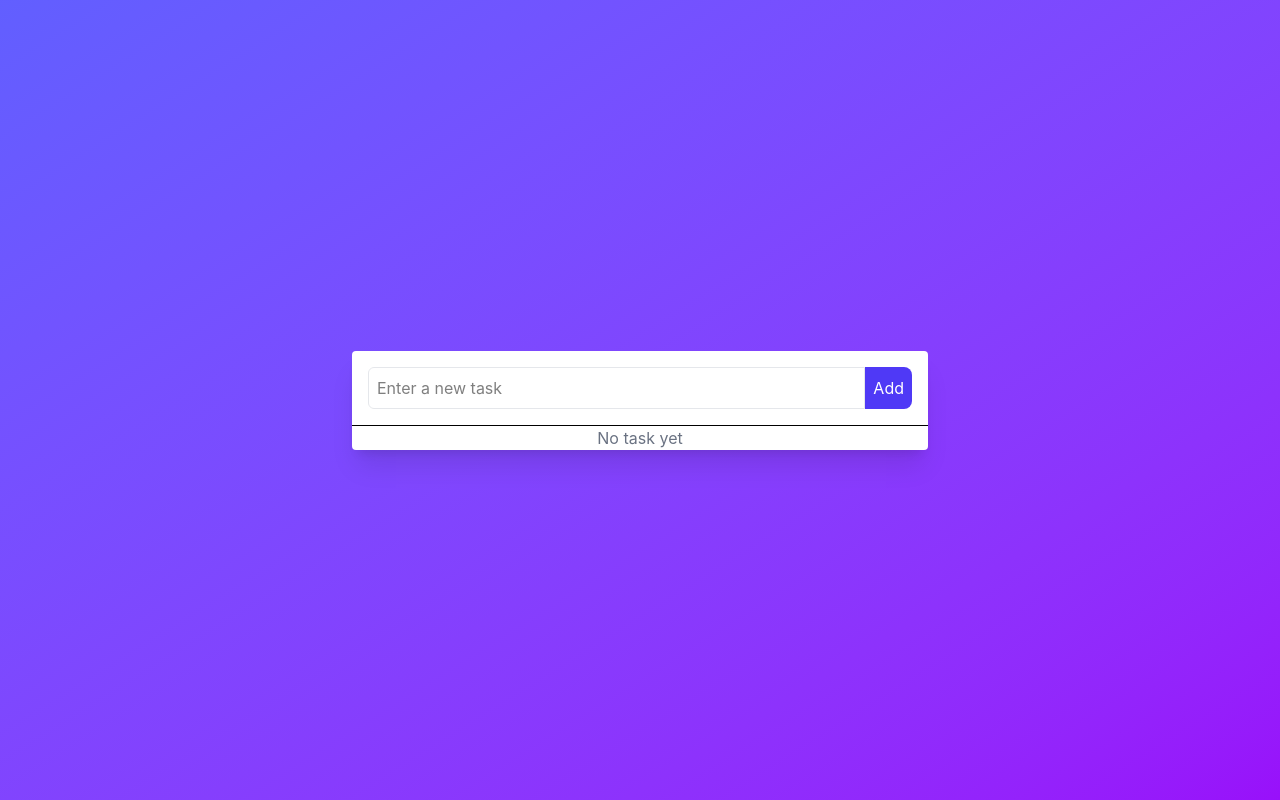
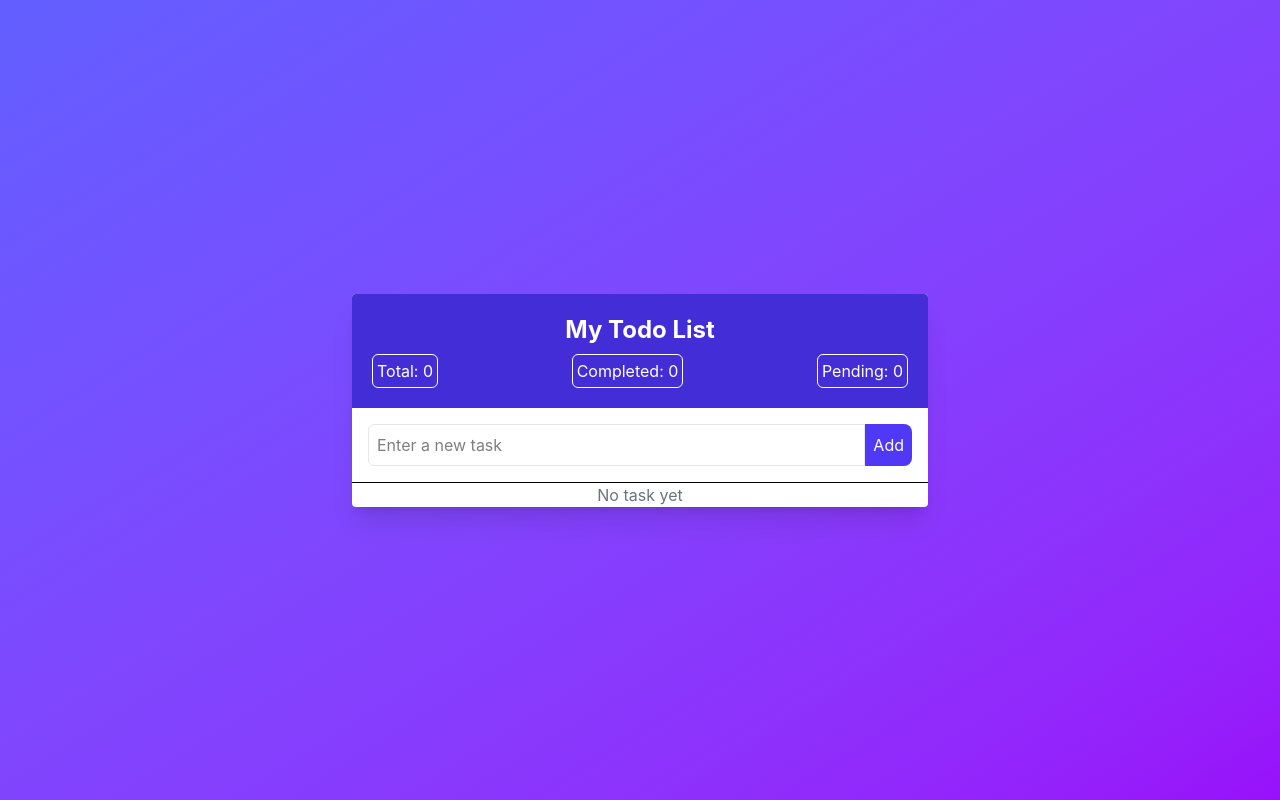
Before and after one commit to rensaputra/react19-bootcamp, a React (Vite) app in the folder 15-ToDoListAppWithVite/project/todo-app/: page / in a window 1280 px wide. Built offline with nearby package versions, Linux system fonts and the light colour scheme.

Commit message:
feat: finished "Vite" chapter

```diff
--- a/15-ToDoListAppWithVite/project/todo-app/src/App.tsx
+++ b/15-ToDoListAppWithVite/project/todo-app/src/App.tsx
@@ -3,7 +3,7 @@ import TodoForm from "./components/TodoForm";
 import ToDoList from "./components/TodoList";
 import { useState, useEffect } from "react";
 import type { Todo } from "./types";
-
+import TodoHeader from "./components/TodoHeader";
 function App() {
   const [todos, setTodos] = useState<Todo[]>(() => {
     const savedTodos = localStorage.getItem("todos");
@@ -33,6 +33,7 @@ function App() {
   return (
     <div className="flex items-center justify-center p-4 bg-linear-to-br from-indigo-500 to-purple-600 min-h-screen">
       <div className="bg-white w-full max-w-xl overflow-hidden rounded-sm shadow-xl">
+        <TodoHeader todos={todos} />
         <TodoForm onAdd={addTodo} />
         {todos.length > 0 ? (
           <ToDoList
--- /dev/null
+++ b/15-ToDoListAppWithVite/project/todo-app/src/components/TodoHeader.tsx
@@ -0,0 +1,22 @@
+const TodoHeader = ({ todos }: { todos: Todo[] }) => {
+  return (
+    <div className="bg-indigo-700 p-5">
+      <h1 className="text-2xl font-bold text-white text-center">
+        My Todo List
+      </h1>
+      <div className="flex justify-between mt-2">
+        <div className="text-white border p-1 rounded-md">
+          Total: {todos.length}
+        </div>
+        <div className="text-white border p-1 rounded-md">
+          Completed: {todos.filter((todo) => todo.completed).length}
+        </div>
+        <div className="text-white border p-1 rounded-md">
+          Pending: {todos.filter((todo) => !todo.completed).length}
+        </div>
+      </div>
+    </div>
+  );
+};
+
+export default TodoHeader;
```
Also changed, not shown: 2 other files (tests, documents, lock files or other folders).
